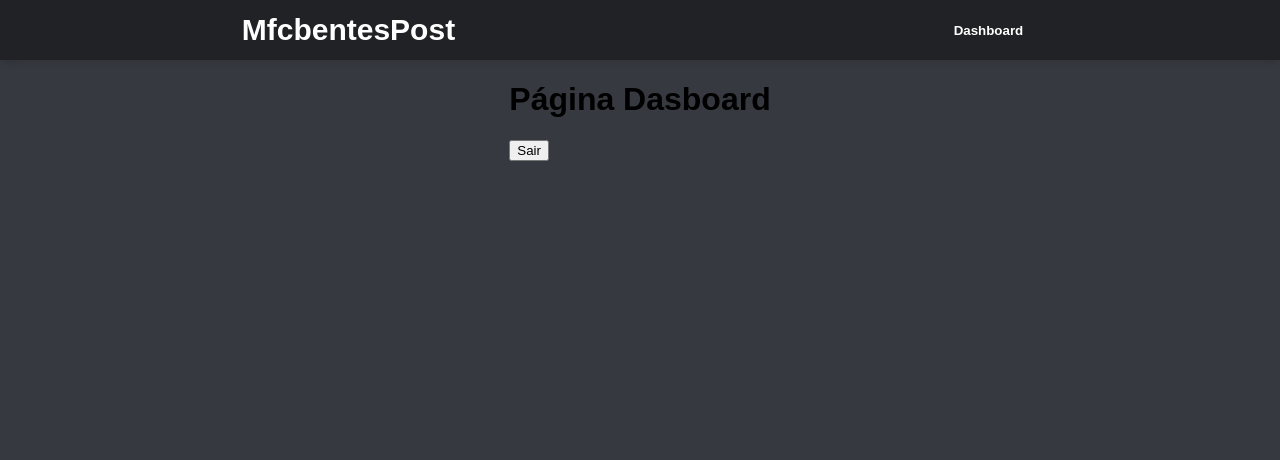
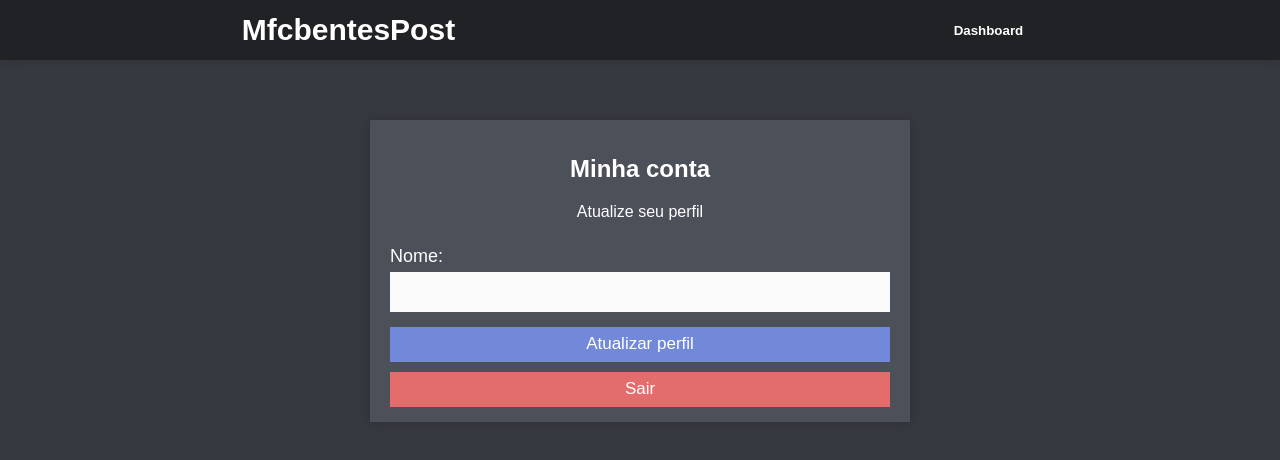
Before and after one commit to mfcbentes/mfcbentes-post, a Vue app: page /dashboard in a window 1280 px wide. Shown: the top 460 px of the page. Built offline with nearby package versions, Linux system fonts and the light colour scheme; no server answers; sample sign-in values are in the browser's storage.

Commit message:
Criar pagina dashboard

```diff
--- a/src/pages/Dashboard.vue
+++ b/src/pages/Dashboard.vue
@@ -1,7 +1,13 @@
 <template>
   <div id="dashboard">
-    <h1>Página Dasboard</h1>
-    <button v-on:click="logOut">Sair</button>
+    <h2>Minha conta</h2>
+    <span>Atualize seu perfil</span>
+    <form>
+      <label>Nome:</label>
+      <input type="text" v-model="nome" id="name" />
+      <button class="button" type="submit">Atualizar perfil</button>
+    </form>
+    <button class="button logout" v-on:click="logOut">Sair</button>
   </div>
 </template>
 
@@ -11,7 +17,9 @@ import firebase from "../services/firebaseConnection";
 export default {
   name: "Dashboard",
   data() {
-    return {};
+    return {
+      nome: "",
+    };
   },
   methods: {
     async logOut() {
@@ -33,4 +41,63 @@ export default {
 </script>
 
 <style scoped>
+#dashboard {
+  display: flex;
+  flex-direction: column;
+  justify-content: center;
+  align-items: center;
+  margin-top: 60px;
+  padding: 15px 20px;
+  widows: 600px;
+  max-width: 600px;
+  background: #4c5059;
+  box-shadow: 0 0 10px rgba(0, 0, 0, 0.2);
+}
+
+h2 {
+  color: #fff;
+}
+
+span {
+  color: #fff;
+  margin-bottom: 25px;
+}
+
+form {
+  width: 500px;
+  display: flex;
+  flex-direction: column;
+}
+
+form label {
+  font-size: 18px;
+  color: #fff;
+  padding-bottom: 5px;
+}
+
+form input {
+  height: 30px;
+  padding: 5px;
+  font-size: 17px;
+  border: 0;
+  outline: none;
+  margin-bottom: 5px;
+  background: #fafafa;
+}
+
+button {
+  cursor: pointer;
+  margin-top: 10px;
+  height: 35px;
+  border: 0;
+  background: #7289da;
+  color: #fff;
+  font-size: 17px;
+}
+
+button.logout {
+  width: 500px;
+  background: #e36d6d;
+  color: #fff;
+}
 </style>
```
